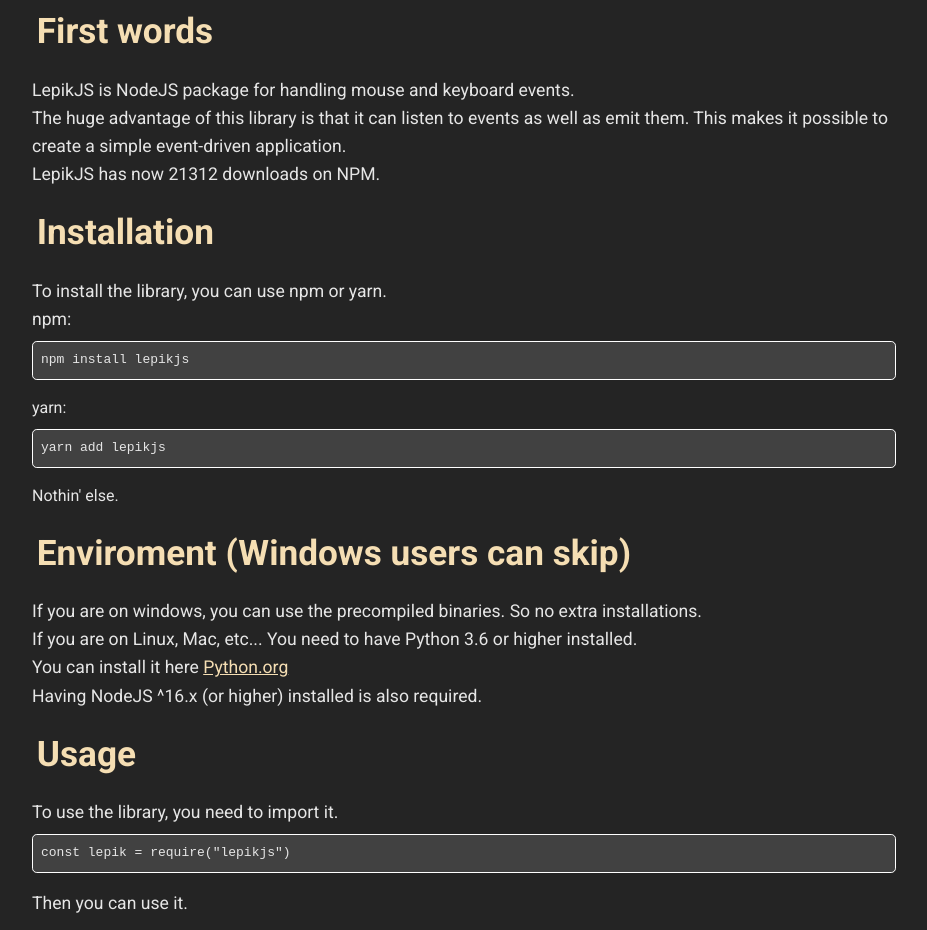
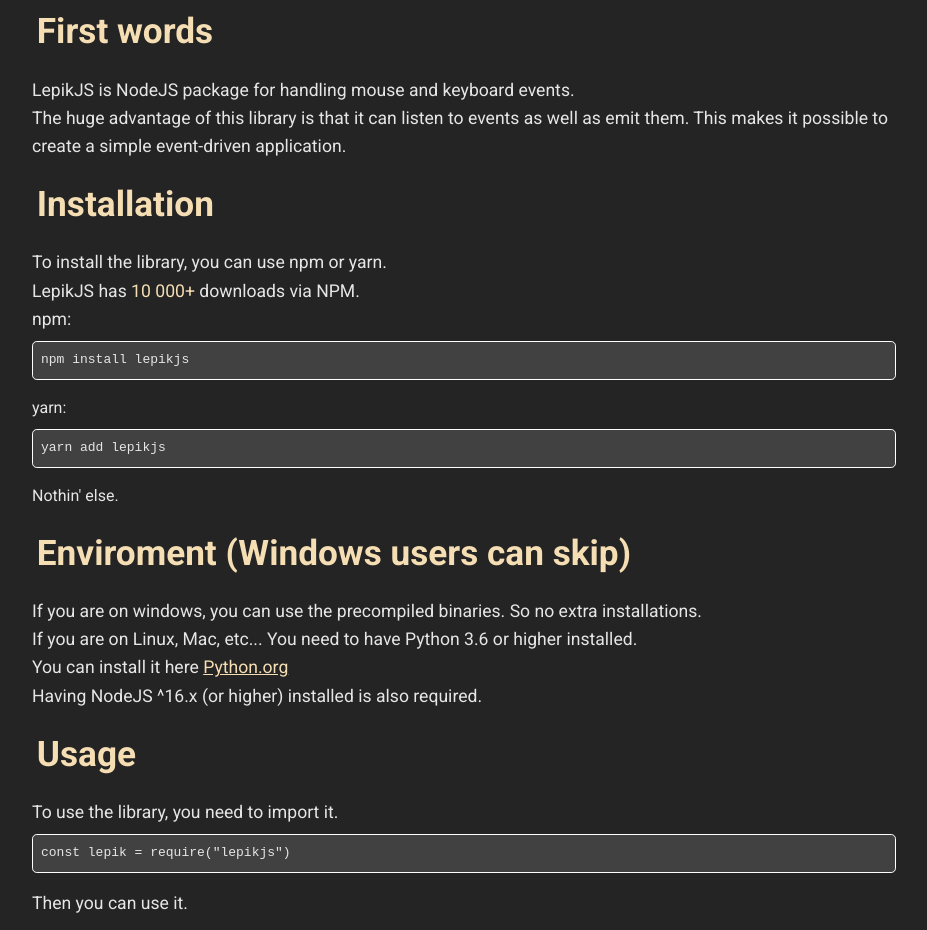
Before and after one commit to ROGR3/LepikJS, a website: page web/index.html in a window 1280 px wide. Shown: the part 995-1925 px from the top of the page, without its empty margins (176-1103 px from the left). Drawn offline with Linux system fonts and the light colour scheme; no server answers.

Commit message:
animation fix

```diff
--- a/web/index.html
+++ b/web/index.html
@@ -40,9 +40,7 @@
           The huge advantage of this library is that it can listen to events as well as emit them.
           This makes it possible to create a simple event-driven application.
         </p>
-        <p>
-          LepikJS has now <span id="downloadCount">21312</span> downloads on NPM.
-        </p>
+
       </div>
       <div>
         <h2>
@@ -50,6 +48,9 @@
         </h2>
         <p>
           To install the library, you can use npm or yarn.
+        </p>
+        <p>
+          LepikJS has <span id="downloadCount">10 000+</span> downloads via NPM.
         </p>
         <p>
           npm:
--- a/web/styles/styles.scss
+++ b/web/styles/styles.scss
@@ -66,6 +66,7 @@
     animation: slideIn 1s .5s forwards;
     z-index: 1;
   }
+
 
 
   .logo {
@@ -161,6 +162,10 @@
       b {
         color: rgb(117, 112, 102);
       }
+    }
+
+    #downloadCount {
+      color: wheat;
     }
 
     pre {
```
Also changed, not shown: web/styles/styles.css.
